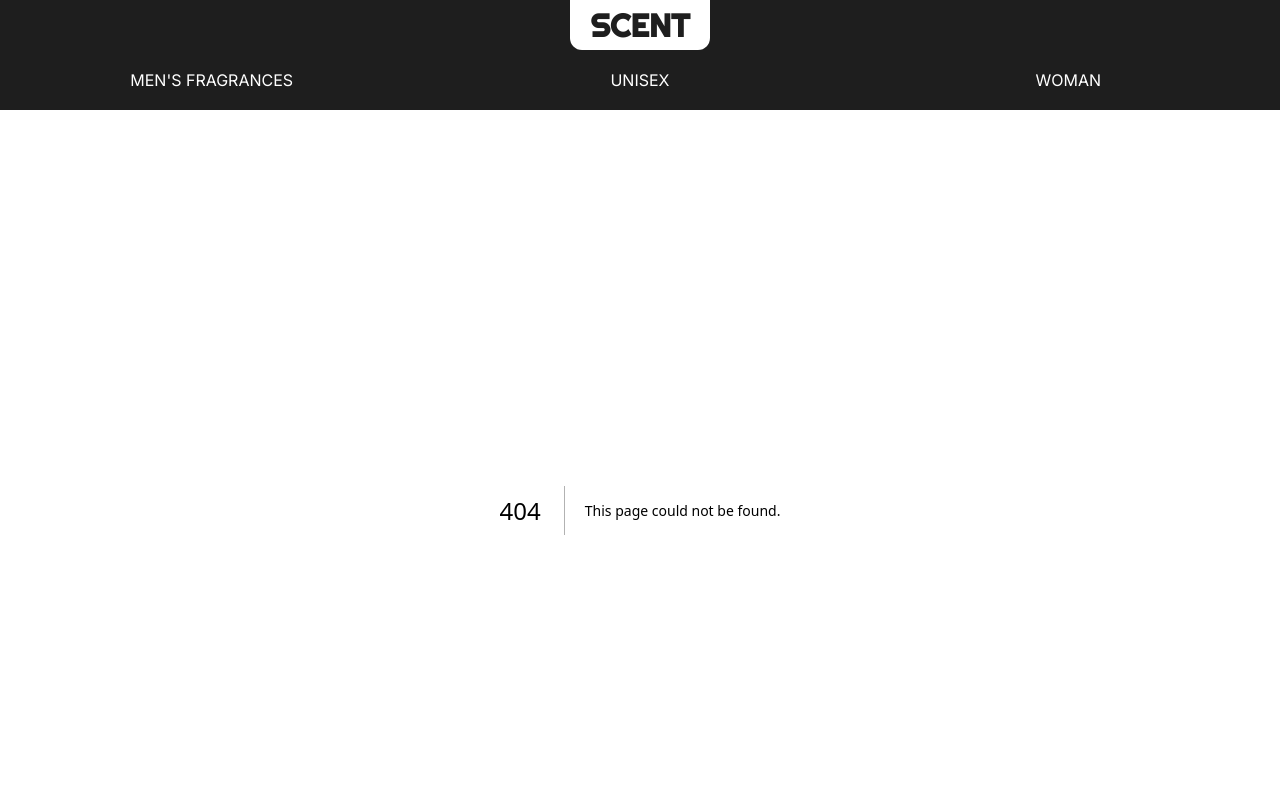
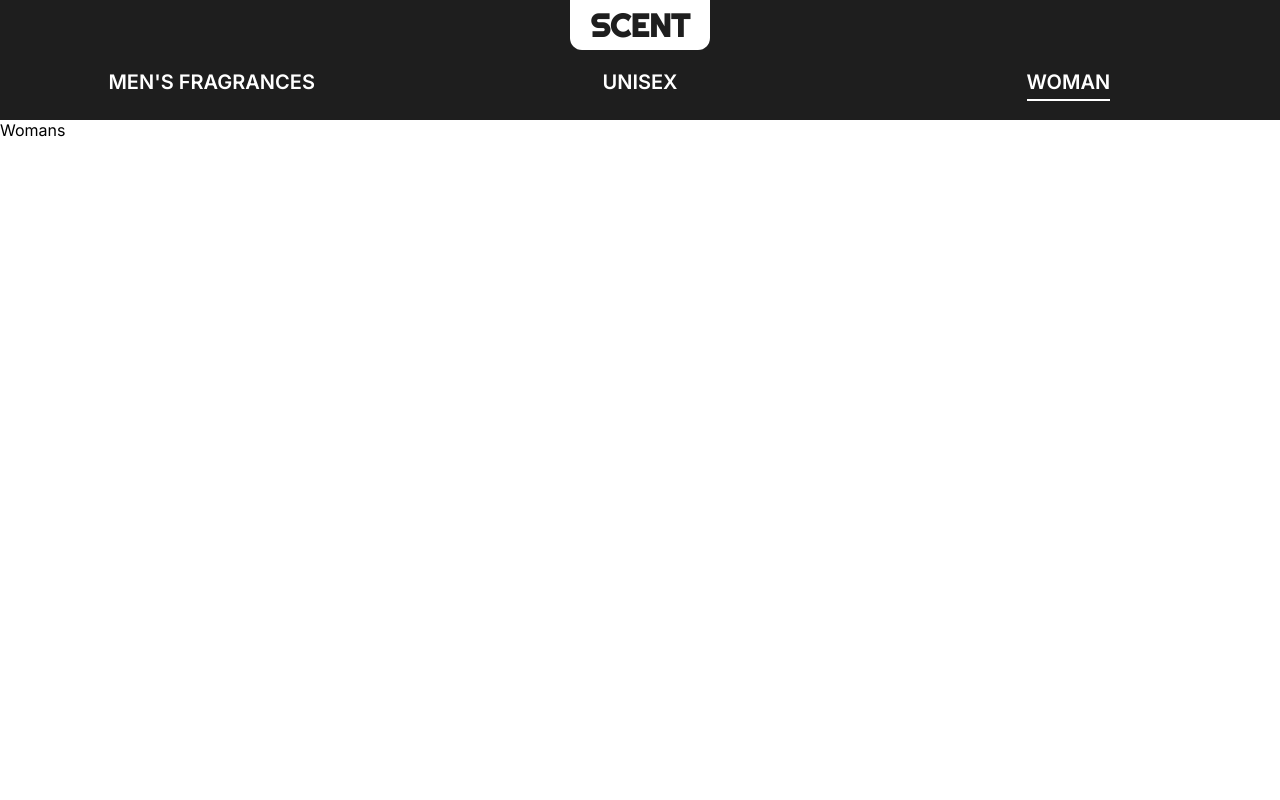
Before and after one commit to Andriykooo/scent, a Next.js app: page /woman in a window 1280 px wide. Before the commit this address had no page. Shown: the top 800 px of the page. Built offline with nearby package versions, Linux system fonts and the light colour scheme.

Commit message:
added navigation

```diff
--- a/src/app/globals.css
+++ b/src/app/globals.css
@@ -12,10 +12,15 @@
   --second-color: #ffffff;
 
   /* HEADER */
-  --header-height: 110px;
+  --header-height: 120px;
 
   /* TRANSITION */
   --default-transition: 0.3s;
+
+  /* MEDIA */
+  --desktop-size: 1400px;
+  --tablet-size: 1024px;
+  --mobile-size: 600px;
 }
 
 * {
--- /dev/null
+++ b/src/app/mens-fragrances/page.tsx
@@ -0,0 +1,5 @@
+"use client";
+
+export default function MensFragrances() {
+  return <div>Mens Fragrances</div>;
+}
--- /dev/null
+++ b/src/app/unisex/page.tsx
@@ -0,0 +1,5 @@
+"use client";
+
+export default function Unisex() {
+  return <div>Unisex</div>;
+}
--- /dev/null
+++ b/src/app/woman/page.tsx
@@ -0,0 +1,5 @@
+"use client";
+
+export default function Woman() {
+  return <div>Womans</div>;
+}
--- a/src/components/logo/Logo.tsx
+++ b/src/components/logo/Logo.tsx
@@ -1,11 +1,16 @@
 import { FC } from "react";
 import styles from "./logo.module.scss";
 import classNames from "classnames";
+import Link from "next/link";
 
 type LogoProps = {
   className?: string;
 };
 
 export const Logo: FC<LogoProps> = ({ className }) => {
-  return <h1 className={classNames(styles.logo, className)}>Scent</h1>;
+  return (
+    <h1 className={classNames(styles.logo, className)}>
+      <Link href="/">Scent</Link>
+    </h1>
+  );
 };
--- a/src/components/main/main.module.scss
+++ b/src/components/main/main.module.scss
@@ -1,5 +1,7 @@
 .main {
+  width: 100%;
+  max-width: var(--desktop-size);
   min-height: calc(100vh - var(--header-height));
-  margin-top: var(--header-height);
+  margin: var(--header-height) auto 0;
   background-color: var(--second-color);
 }
--- a/src/components/navigation/Navigation.tsx
+++ b/src/components/navigation/Navigation.tsx
@@ -32,13 +32,12 @@ export const Navigation: FC = () => {
       <ul className={styles.navigation_list}>
         {menuList.map((menuItem) => {
           return (
-            <li
-              key={menuItem.id}
-              className={classNames(styles.navigation_list_item, {
-                [styles.active]: pathname === menuItem.path,
-              })}
-            >
-              <div className={styles.navigation_list_link}>
+            <li key={menuItem.id} className={styles.navigation_list_item}>
+              <div
+                className={classNames(styles.navigation_list_link, {
+                  [styles.active]: pathname === menuItem.path,
+                })}
+              >
                 <Link href={menuItem.path}>{menuItem.name}</Link>
               </div>
             </li>
--- a/src/components/navigation/navigation.module.scss
+++ b/src/components/navigation/navigation.module.scss
@@ -8,6 +8,7 @@
     justify-content: center;
     flex-wrap: wrap;
     width: 100%;
+    max-width: var(--desktop-size);
     gap: 5px;
 
     &_item {
@@ -18,6 +19,8 @@
 
     &_link {
       position: relative;
+      font-size: 20px;
+      font-weight: 600;
       color: var(--second-color);
       text-transform: uppercase;
       cursor: pointer;
```
